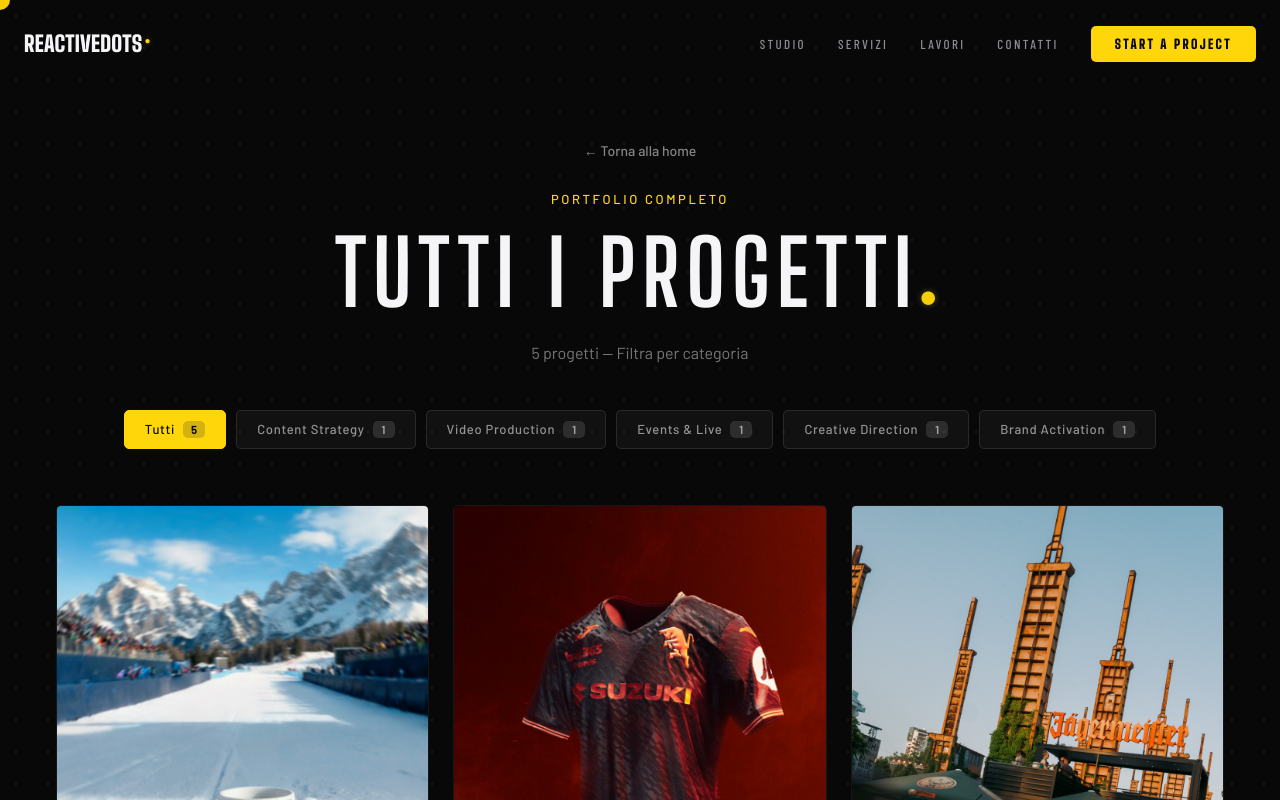
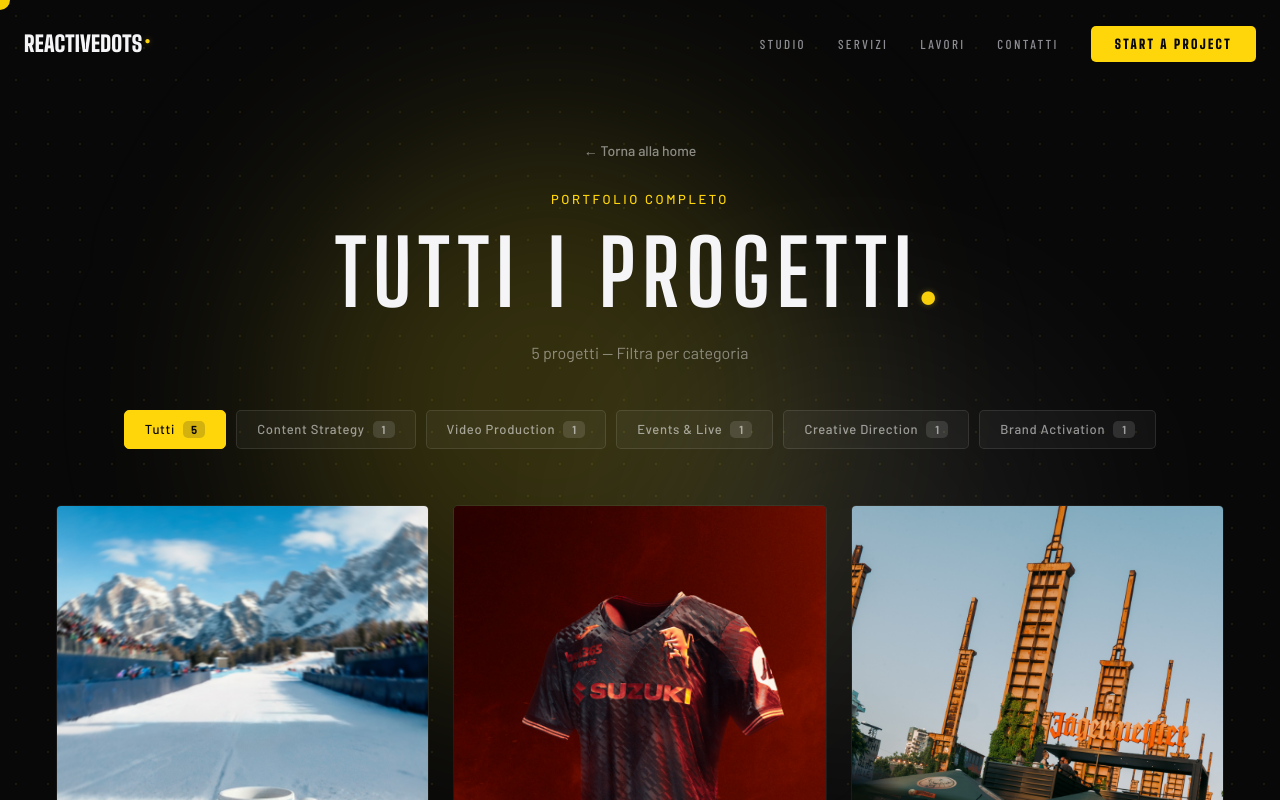
Before and after one commit to AndreaFiore27/reactivedots, a React (Vite) app: page /progetti in a window 1280 px wide. Shown: the top 800 px of the page. Built offline with nearby package versions, Linux system fonts and the light colour scheme; a web font is replaced by a local one.

Commit message:
style: remove solid backgrounds from sections to show glass blobs

```diff
--- a/src/styles/ProjectsPage.module.css
+++ b/src/styles/ProjectsPage.module.css
@@ -1,6 +1,6 @@
 .section {
   position: relative;
-  background-color: var(--nero);
+  background-color: transparent;
   min-height: 100vh;
   padding: 140px 0 120px;
 }
--- a/src/styles/Services.module.css
+++ b/src/styles/Services.module.css
@@ -1,6 +1,6 @@
 .section {
   position: relative;
-  background-color: var(--nero);
+  background-color: transparent;
   padding: var(--section-padding);
   overflow: hidden;
 }
```
